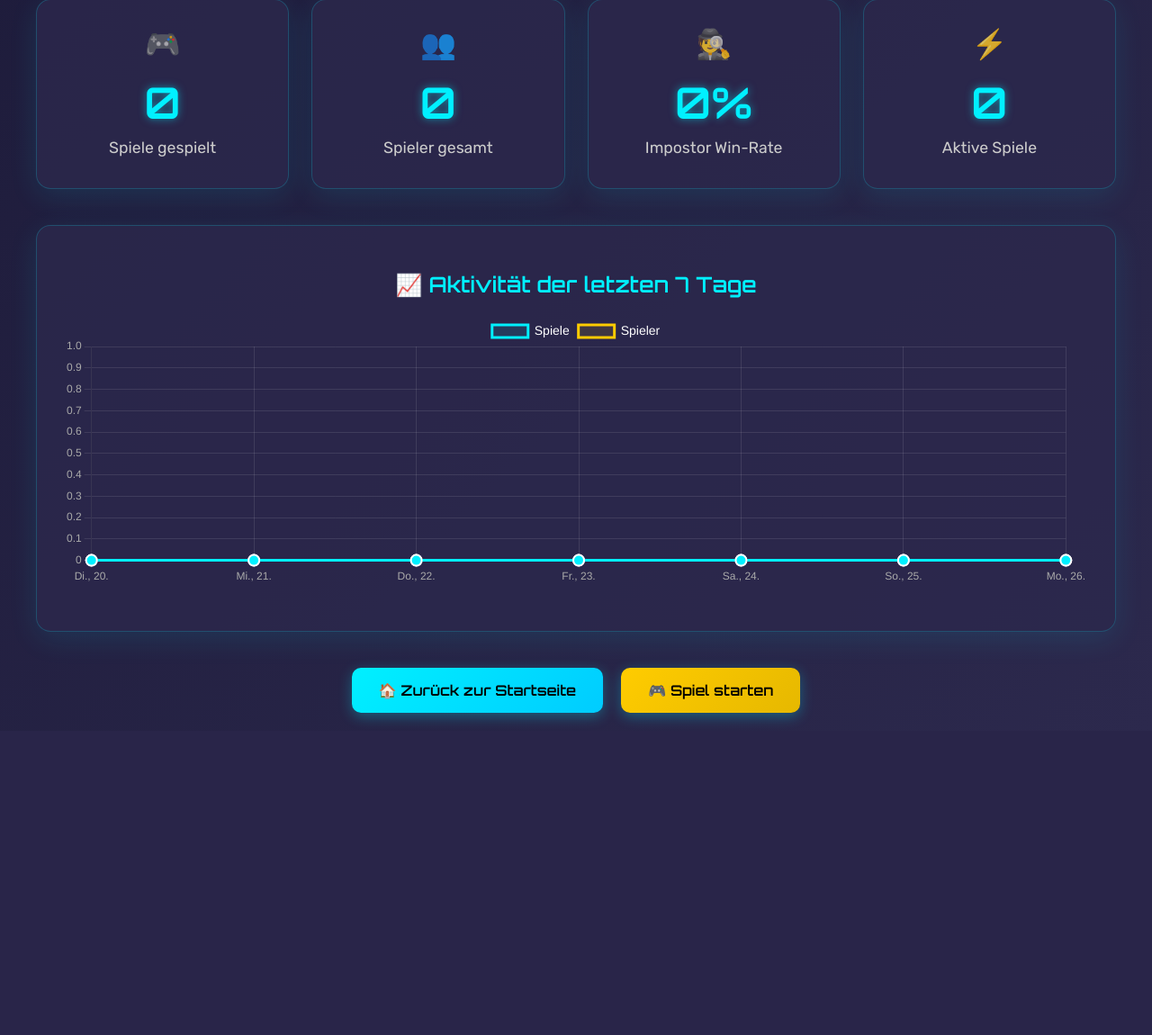
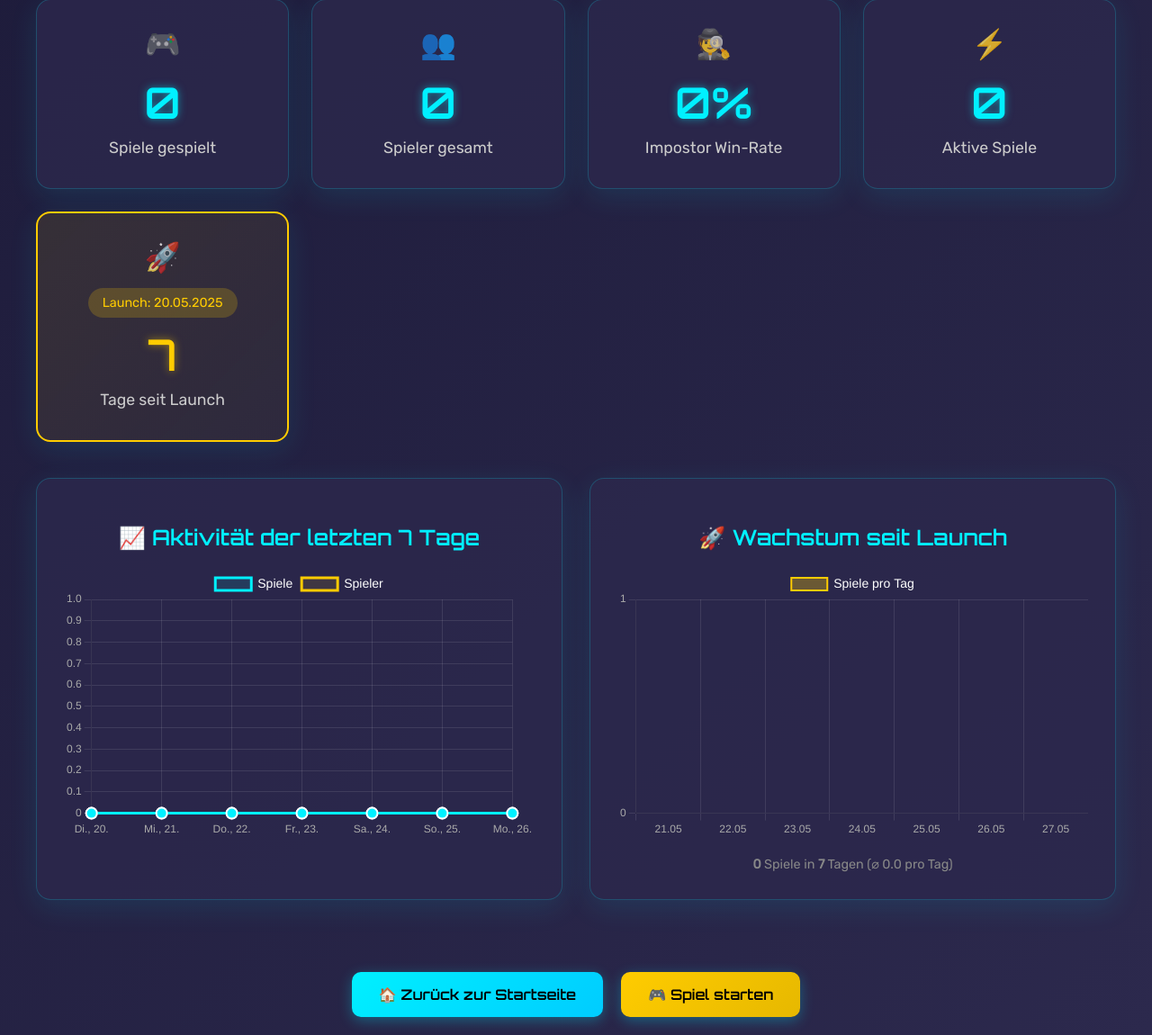
Before and after one commit to einfachstarten/suswords, a Flask app: page /stats in a window 1280 px wide. Shown: the part 242-1392 px from the top of the page at 90% size. Before the commit the page ends 1045 px from the top, so only its background shows below. Run offline with Flask 3, Linux system fonts and the light colour scheme.

Commit message:
💾 Sichere Stand vor Feature: launchday

```diff
--- a/app.py
+++ b/app.py
@@ -167,8 +167,10 @@
 
 # ===== STATS & ANALYTICS FUNCTIONS =====
 
+# Erweiterte calculate_game_stats() Funktion für app.py
+
 def calculate_game_stats():
-    """Berechnet umfassende Spielstatistiken"""
+    """Berechnet umfassende Spielstatistiken inklusive Launch-Tracking"""
     try:
         games = []
         if os.path.exists(DATA_DIR):
@@ -181,6 +183,12 @@
                     except:
                         continue
 
+        # Launch-Datum: 20. Mai 2025
+        from datetime import datetime, date
+        launch_date = date(2025, 5, 20)
+        today = date.today()
+        days_since_launch = (today - launch_date).days
+
         total_games = len(games)
         active_games = len([g for g in games if g.get('status') not in ['finished', 'abandoned']])
         finished_games = len([g for g in games if g.get('status') == 'finished'])
@@ -200,6 +208,9 @@
                     impostor_wins += 1
                 elif winner == 'players':
                     player_wins += 1
+
+        # Launch-Statistiken berechnen
+        launch_stats = calculate_launch_stats(games, launch_date)
 
         # Timeline für letzte 30 Tage
         timeline = calculate_timeline_stats(games, 30)
@@ -212,7 +223,9 @@
             'impostor_wins': impostor_wins,
             'player_wins': player_wins,
             'impostor_win_rate': round((impostor_wins / max(impostor_wins + player_wins, 1)) * 100, 1),
-            'timeline': timeline
+            'timeline': timeline,
+            'launch_stats': launch_stats,
+            'days_since_launch': days_since_launch
         }
     except Exception as e:
         print(f"Error calculating stats: {e}")
@@ -224,9 +237,74 @@
             'impostor_wins': 0,
             'player_wins': 0,
             'impostor_win_rate': 0,
-            'timeline': []
+            'timeline': [],
+            'launch_stats': {
+                'total_days': 0,
+                'active_days': 0,
+                'avg_games_per_day': 0,
+                'best_day': {'date': 'N/A', 'games': 0},
+                'growth_trend': []
+            },
+            'days_since_launch': 0
         }
 
+def calculate_launch_stats(games, launch_date):
+    """Berechnet Launch-spezifische Statistiken"""
+    from datetime import datetime, timedelta
+
+    today = datetime.now().date()
+    total_days = (today - launch_date).days + 1  # +1 um Launch-Tag mitzuzählen
+
+    # Tägliche Spiel-Counts
+    daily_counts = {}
+
+    for game in games:
+        try:
+            # Game ID oder Datei-Änderungszeit für Datum verwenden
+            game_file = os.path.join(DATA_DIR, f"{game.get('id', 'unknown')}.json")
+            if os.path.exists(game_file):
+                file_time = datetime.fromtimestamp(os.path.getmtime(game_file))
+                game_date = file_time.date()
+
+                # Nur Spiele seit Launch zählen
+                if game_date >= launch_date:
+                    daily_counts[game_date] = daily_counts.get(game_date, 0) + 1
+        except:
+            continue
+
+    # Statistiken berechnen
+    active_days = len([count for count in daily_counts.values() if count > 0])
+    total_games_since_launch = sum(daily_counts.values())
+    avg_games_per_day = total_games_since_launch / max(total_days, 1)
+
+    # Bester Tag finden
+    best_day = {'date': 'N/A', 'games': 0}
+    if daily_counts:
+        best_date = max(daily_counts, key=daily_counts.get)
+        best_day = {
+            'date': best_date.strftime('%d.%m.%Y'),
+            'games': daily_counts[best_date]
+        }
+
+    # Wachstumstrend (letzte 7 Tage)
+    growth_trend = []
+    for i in range(7):
+        date = today - timedelta(days=6-i)
+        if date >= launch_date:
+            games_count = daily_counts.get(date, 0)
+            growth_trend.append({
+                'date': date.strftime('%d.%m'),
+                'games': games_count
+            })
+
+    return {
+        'total_days': total_days,
+        'active_days': active_days,
+        'avg_games_per_day': round(avg_games_per_day, 1),
+        'best_day': best_day,
+        'growth_trend': growth_trend,
+        'total_games_since_launch': total_games_since_launch
+    }
 def calculate_timeline_stats(games, days=30):
     """Berechnet Timeline-Statistiken für die letzten X Tage"""
     try:
--- a/templates/stats.html
+++ b/templates/stats.html
@@ -119,6 +119,21 @@
       opacity: 0.8;
     }
 
+    /* Spezielle Launch-Card */
+    .launch-card {
+      background: linear-gradient(135deg, rgba(255, 204, 0, 0.1), rgba(255, 204, 0, 0.05));
+      border: 2px solid var(--accent);
+    }
+
+    .launch-card .stat-number {
+      color: var(--accent);
+      text-shadow: 0 0 10px rgba(255, 204, 0, 0.5);
+    }
+
+    .launch-card::before {
+      background: linear-gradient(90deg, transparent, var(--accent), transparent);
+    }
+
     .chart-section {
       background: rgba(44, 41, 77, 0.8);
       padding: 30px;
@@ -142,6 +157,13 @@
       margin: 20px 0;
     }
 
+    .charts-grid {
+      display: grid;
+      grid-template-columns: repeat(auto-fit, minmax(500px, 1fr));
+      gap: 30px;
+      margin-bottom: 40px;
+    }
+
     .live-indicator {
       display: inline-flex;
       align-items: center;
@@ -160,6 +182,18 @@
       background: var(--success);
       border-radius: 50%;
       animation: pulse 2s infinite;
+    }
+
+    .launch-indicator {
+      display: inline-flex;
+      align-items: center;
+      gap: 8px;
+      background: rgba(255, 204, 0, 0.2);
+      color: var(--accent);
+      padding: 8px 16px;
+      border-radius: 20px;
+      font-size: 0.9rem;
+      margin-bottom: 10px;
     }
 
     @keyframes pulse {
@@ -210,16 +244,20 @@
     .stat-card:nth-child(2) { animation-delay: 0.2s; }
     .stat-card:nth-child(3) { animation-delay: 0.3s; }
     .stat-card:nth-child(4) { animation-delay: 0.4s; }
+    .stat-card:nth-child(5) { animation-delay: 0.5s; }
 
     .chart-section {
       animation: countUp 0.6s ease-out forwards;
-      animation-delay: 0.5s;
+      animation-delay: 0.6s;
       opacity: 0;
     }
 
+    .charts-grid .chart-section:nth-child(1) { animation-delay: 0.7s; }
+    .charts-grid .chart-section:nth-child(2) { animation-delay: 0.8s; }
+
     .back-buttons {
       animation: countUp 0.6s ease-out forwards;
-      animation-delay: 0.6s;
+      animation-delay: 0.9s;
       opacity: 0;
     }
 
@@ -243,6 +281,11 @@
 
       .chart-section {
         padding: 20px;
+      }
+
+      .charts-grid {
+        grid-template-columns: 1fr;
+        gap: 20px;
       }
 
       .back-buttons {
@@ -302,12 +345,36 @@
         <div class="stat-number" data-target="{{ stats.active_games }}">{{ stats.active_games }}</div>
         <div class="stat-label">Aktive Spiele</div>
       </div>
+
+      <!-- NEUE LAUNCH-CARD -->
+      <div class="stat-card launch-card animate">
+        <div class="stat-icon">🚀</div>
+        <div class="launch-indicator">
+          Launch: 20.05.2025
+        </div>
+        <div class="stat-number" data-target="{{ stats.days_since_launch }}">{{ stats.days_since_launch }}</div>
+        <div class="stat-label">Tage seit Launch</div>
+      </div>
     </div>
 
-    <div class="chart-section">
-      <h2 class="chart-title">📈 Aktivität der letzten 7 Tage</h2>
-      <div class="chart-container">
-        <canvas id="timelineChart"></canvas>
+    <div class="charts-grid">
+      <div class="chart-section">
+        <h2 class="chart-title">📈 Aktivität der letzten 7 Tage</h2>
+        <div class="chart-container">
+          <canvas id="timelineChart"></canvas>
+        </div>
+      </div>
+
+      <!-- NEUE LAUNCH-STATISTIK CHART -->
+      <div class="chart-section">
+        <h2 class="chart-title">🚀 Wachstum seit Launch</h2>
+        <div class="chart-container">
+          <canvas id="launchChart"></canvas>
+        </div>
+        <div style="text-align: center; margin-top: 15px; color: var(--muted); font-size: 0.9rem;">
+          <strong>{{ stats.launch_stats.total_games_since_launch }}</strong> Spiele in <strong>{{ stats.days_since_launch }}</strong> Tagen
+          (⌀ {{ stats.launch_stats.avg_games_per_day }} pro Tag)
+        </div>
       </div>
     </div>
 
@@ -320,11 +387,10 @@
   <script>
     // Timeline Data from Flask
     const timelineData = {{ stats.timeline | tojson }};
+    const launchStats = {{ stats.launch_stats | tojson }};
 
-    // Timeline Chart
+    // Timeline Chart (bestehend)
     const ctx = document.getElementById('timelineChart').getContext('2d');
-
-    // Get last 7 days
     const recentTimeline = timelineData.slice(-7);
 
     new Chart(ctx, {
@@ -401,6 +467,59 @@
       }
     });
 
+    // NEUER LAUNCH CHART
+    const launchCtx = document.getElementById('launchChart').getContext('2d');
+
+    new Chart(launchCtx, {
+      type: 'bar',
+      data: {
+        labels: launchStats.growth_trend.map(d => d.date),
+        datasets: [{
+          label: 'Spiele pro Tag',
+          data: launchStats.growth_trend.map(d => d.games),
+          backgroundColor: 'rgba(255, 204, 0, 0.3)',
+          borderColor: '#ffcc00',
+          borderWidth: 2,
+          borderRadius: 6,
+          borderSkipped: false,
+        }]
+      },
+      options: {
+        responsive: true,
+        maintainAspectRatio: false,
+        plugins: {
+          legend: {
+            labels: {
+              color: '#fff',
+              font: {
+                size: 14
+              }
+            }
+          }
+        },
+        scales: {
+          x: {
+            ticks: {
+              color: '#aaa'
+            },
+            grid: {
+              color: 'rgba(255, 255, 255, 0.1)'
+            }
+          },
+          y: {
+            beginAtZero: true,
+            ticks: {
+              color: '#aaa',
+              stepSize: 1
+            },
+            grid: {
+              color: 'rgba(255, 255, 255, 0.1)'
+            }
+          }
+        }
+      }
+    });
+
     // Counter Animation
     function animateCounter(element) {
       const target = parseInt(element.getAttribute('data-target'));
```
